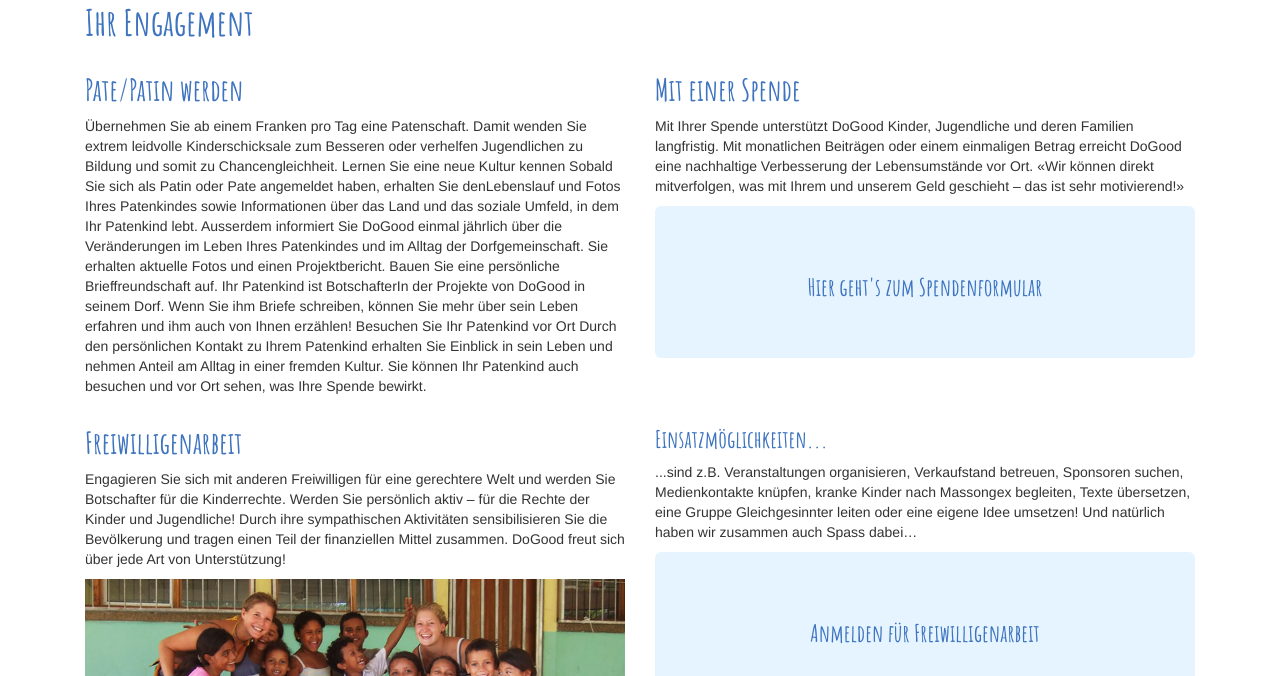
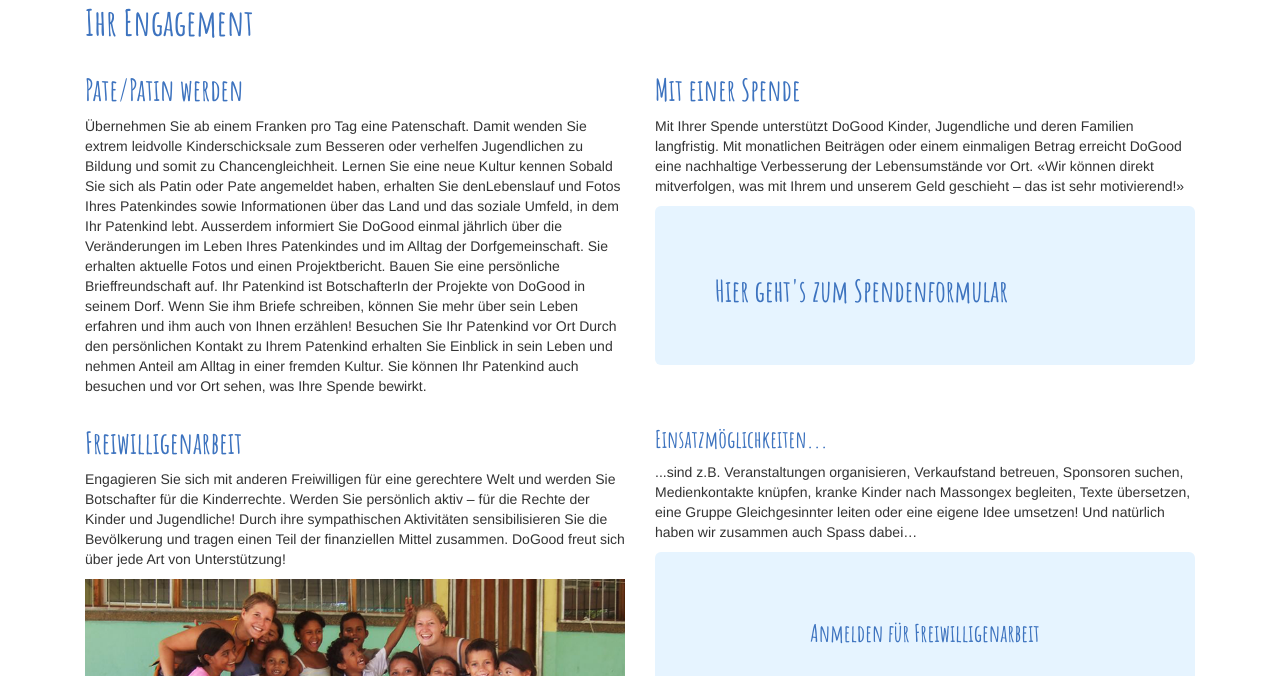
Before and after one commit to elbaeschi/Webseite-doGood, a plain HTML site: page web/dogood.html in a window 1280 px wide. Shown: the part 124-800 px from the top of the page. Drawn offline with nearby package versions, Linux system fonts and the light colour scheme.

Commit message:
Schreibfehler "mehr" korrigiert (index-Seite), Text für Roaming angepasst, "Hier gehts zum Spendenformular" neu h2 (vorher h3) gemacht und in CSS Style bold gemacht

```diff
--- a/web/css/style.css
+++ b/web/css/style.css
@@ -120,6 +120,10 @@
 	background-color: #E6F4FF;
 	color: #3D73BF;
 	}
+.buttonSpendenform {
+	font-weight: bold;
+}
+
 /* ------------------ */
 /* --blueimpgallery-- */
 /* ------------------ */
--- a/web/dogood.html
+++ b/web/dogood.html
@@ -70,7 +70,7 @@
                 <div class="col-sm-6">
                     <h2>Mit einer Spende</h2>
                     <p>Mit Ihrer Spende unterst&uuml;tzt DoGood Kinder, Jugendliche und deren Familien langfristig. Mit monatlichen Beitr&auml;gen oder einem einmaligen Betrag erreicht DoGood eine nachhaltige Verbesserung der Lebensumst&auml;nde vor Ort. &laquo;Wir k&ouml;nnen direkt mitverfolgen, was mit Ihrem und unserem Geld geschieht – das ist sehr motivierend!&raquo;</p>
-                    <a href="spenden.html" class="jumbo_button"><div class="jumbotron"><h3>Hier geht's zum Spendenformular</h3></div></a>
+                    <a href="spenden.html" class="jumbo_button"><div class="jumbotron"><h2 class="buttonSpendenform">Hier geht's zum Spendenformular</h2></div></a>
                 </div>
             </div>
             <!--zweite Reihe Freiwilligenarbeit-->
```
Also changed, not shown: web/dokumentation.html (+1 -1 lines), web/index.html (+1 -1 lines).
